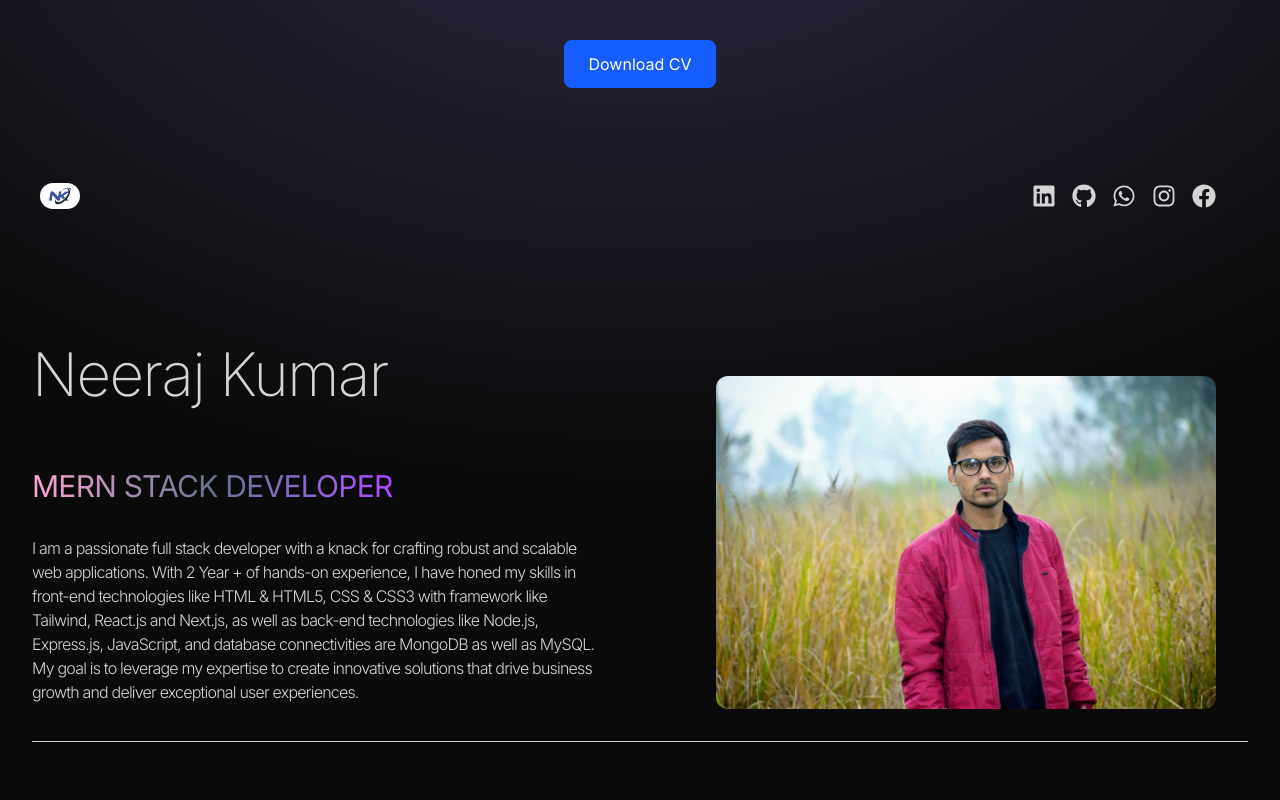
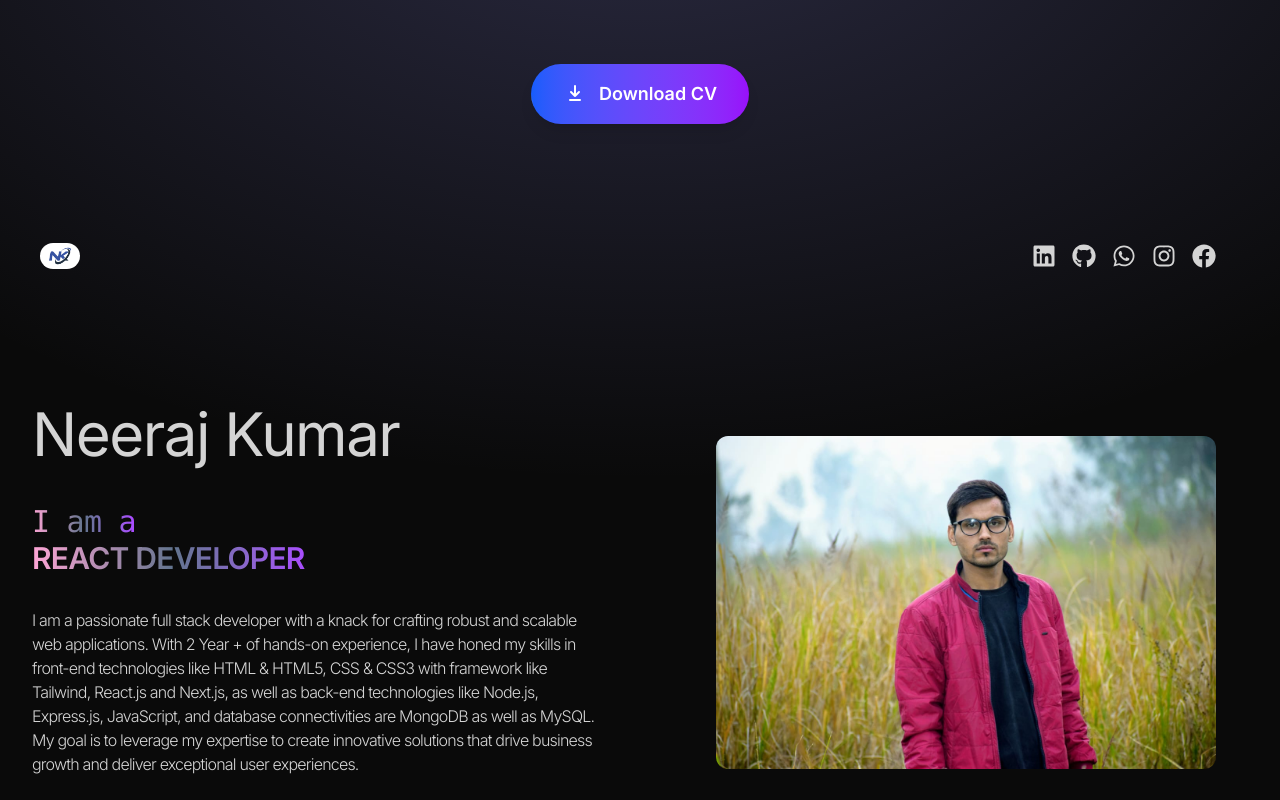
Before and after one commit to Neeraj708888/React-portfolio, a React (Vite) app: page / in a window 1280 px wide. Shown: the top 800 px of the page. Built offline with nearby package versions, Linux system fonts and the light colour scheme.

Commit message:
Added line in Heading

```diff
--- a/package.json
+++ b/package.json
@@ -15,7 +15,8 @@
     "react": "^19.0.0",
     "react-dom": "^19.0.0",
     "react-icons": "^5.5.0",
-    "react-router-dom": "^7.9.1"
+    "react-router-dom": "^7.9.1",
+    "react-simple-typewriter": "^5.0.1"
   },
   "devDependencies": {
     "@eslint/js": "^9.19.0",
--- a/src/components/Experience.jsx
+++ b/src/components/Experience.jsx
@@ -10,10 +10,15 @@ const Experience = () => {
         whileInView={{ opacity: 1, y: 0 }}
         initial={{ opacity: 0, y: -100 }}
         transition={{ duration: 0.5 }}
-        className="my-20 text-center text-4xl"
+        className="mt-20 text-center text-4xl font-bold"
       >
         Experience
       </motion.h2>
+
+      <div className="flex flex-col items-center gap-2 mb-16 mt-3">
+        <div className="h-1 w-52 rounded-full bg-gradient-to-r from-purple-600 via-pink-500 to-red-500"></div>
+        <div className="h-1 w-36 rounded-full bg-gradient-to-r from-cyan-500 via-blue-500 to-purple-600"></div>
+      </div>
 
       <div>
         {EXPERIENCE.map((experience, index) => (
@@ -38,7 +43,7 @@ const Experience = () => {
                 </span>
               ))}
 
-                <p className='text-blue-400 hover:underline hover:text-blue-600 mt-2'><a href={experience.web_link}>{experience.short_name}</a></p>
+              <p className='text-blue-400 hover:underline hover:text-blue-600 mt-2'><a href={experience.web_link}>{experience.short_name}</a></p>
 
             </motion.div>
 
@@ -51,7 +56,7 @@ const Experience = () => {
               className="w-full lg:w-3/4 text-left lg:text-right"
             >
 
-                <p key={index} className="text-sm text-neutral-400 text-start tracking-wide">{experience.description}</p>
+              <p key={index} className="text-sm text-neutral-400 text-start tracking-wide">{experience.description}</p>
 
             </motion.div>
           </div>
--- a/src/components/Hero.jsx
+++ b/src/components/Hero.jsx
@@ -1,33 +1,56 @@
 import React from 'react'
-import {HERO_CONTENT} from "../constants/index"
+import { HERO_CONTENT } from "../constants/index"
 import pic from "../assets/pic1.jpeg";
-import {motion} from 'framer-motion';
+import { motion } from 'framer-motion';
+import { Typewriter } from 'react-simple-typewriter';
 
-const container = (delay)=> ({
-    hidden: {x: -100, opacity: 0},
+const container = (delay) => ({
+    hidden: { x: -100, opacity: 0 },
     visible: {
-        x:0,
-        opacity:1,
-        transition: {duration: 0.5, delay: delay}
+        x: 0,
+        opacity: 1,
+        transition: { duration: 0.5, delay: delay }
     }
 });
 
 const Hero = () => {
     return (
         <div className='border-b border-neutral-900pb-4 lg:mb-35'>
-        <div  className='flex flex-wrap'>
+            <div className='flex flex-wrap'>
                 <div className='w-full lg:w-1/2'>
                     <div className='flex flex-col items-center lg:items-start'>
                         <motion.h1
                             variants={container(0)}
                             initial="hidden"
                             animate="visible"
-                className='pb-16 text-6xl tracking-tight lg:-text-8xl font-semi-bold font-extralight'>Neeraj Kumar</motion.h1>
+                            className='pb-10 text-6xl tracking-tight lg:-text-8xl font-semi-bold'>Neeraj Kumar</motion.h1>
                         <motion.span
                             variants={container(0.5)}
                             initial="hidden"
                             animate="visible"
-                className='bg-gradient-to-r from-pink-300 via-slate-500 to-purple-500 bg-clip-text text-3xl tracking-tight text-transparent'>MERN STACK DEVELOPER</motion.span>
+                            className='bg-gradient-to-r from-pink-300 via-slate-500 to-purple-500 bg-clip-text text-3xl tracking-tight text-transparent font-mono'>I am a</motion.span>
+                        <motion.span
+                            variants={container(0.5)}
+                            initial="hidden"
+                            animate="visible"
+                            className="bg-gradient-to-r from-pink-300 via-slate-500 to-purple-500 bg-clip-text text-3xl tracking-tight text-transparent font-semibold"
+                        >
+                            <Typewriter
+                                words={[
+                                    "MERN STACK DEVELOPER",
+                                    "REACT DEVELOPER",
+                                    "NODE.JS DEVELOPER",
+                                    "FULL STACK DEVELOPER",
+                                    "Web Developer"
+                                ]}
+                                loop={0}
+                                cursor
+                                cursorStyle="|"
+                                typeSpeed={100}
+                                deleteSpeed={50}
+                                delaySpeed={2000}
+                            />
+                        </motion.span>
                         <motion.p
                             variants={container(1)}
                             initial="hidden"
@@ -40,9 +63,9 @@ const Hero = () => {
                 <div className='w-full lg:w-1/2 lg:p-8'>
                     <div className='flex justify-end'>
                         <motion.img
-                    initial={{x: 100, opacity: 0}}
-                    animate={{x: 0, opacity: 1}}
-                    transition={{duration: 1, deley:  1.2}}
+                            initial={{ x: 100, opacity: 0 }}
+                            animate={{ x: 0, opacity: 1 }}
+                            transition={{ duration: 1, deley: 1.2 }}
                             src={pic} alt="Neeraj Kumar"
                             className='rounded-xl' height={600} width={500} />
                     </div>
--- a/src/components/Projects.jsx
+++ b/src/components/Projects.jsx
@@ -5,15 +5,19 @@ import { Link } from "react-router-dom";
 
 const Projects = () => {
   return (
-    <div className="border-b border-neutral-900 pb-4">
+    <div className="border-b border-neutral-900 pb-4 mt-4">
       <motion.h2
         whileInView={{ opacity: 1, y: 0 }}
         initial={{ opacity: 0, y: -100 }}
         transition={{ duration: 0.5 }}
-        className="my-20  text-center  text-4xl"
+        className="text-center  text-4xl"
       >
         Projects
       </motion.h2>
+      <div className="flex flex-col items-center gap-2 mb-16 mt-3">
+        <div className="h-1 w-40 rounded-full bg-gradient-to-r from-purple-600 via-pink-500 to-red-500"></div>
+        <div className="h-1 w-26 rounded-full bg-gradient-to-r from-cyan-500 via-blue-500 to-purple-600"></div>
+      </div>
       <div className="flex flex-col">
         {PROJECTS.map((project, index) => (
           <div key={index} className="mb-8 flex flex-wrap lg:justify-center">
@@ -46,7 +50,7 @@ const Projects = () => {
                 {project.links.map((item, id) => (
                   <a
                     key={id}
-                  href={item  }
+                    href={item}
                     target="_blank"
                     rel="noopener noreferrer"
                     className="text-green-500 font-medium"
--- a/src/components/Resume.jsx
+++ b/src/components/Resume.jsx
@@ -1,13 +1,71 @@
-import React from 'react';
+import React from "react";
 
 const CV = () => {
   return (
-    <div className="text-center my-10 overflow-hidden whitespace-nowrap">
+    <div className="flex justify-center items-center my-16">
       <a
         href="https://drive.google.com/file/d/1v0NUUXkgKkNwtiTpMbTaNPkYtVq7pA8g/view?usp=drive_link"
-        className="inline-block bg-blue-600 text-white px-6 py-3 rounded-lg hover:bg-blue-700 transition duration-300"
+        target="_blank"
+        rel="noopener noreferrer"
+        className="
+          group
+          relative
+          inline-flex
+          items-center
+          gap-3
+          px-8
+          py-4
+          text-lg
+          font-semibold
+          text-white
+          rounded-full
+          bg-gradient-to-r
+          from-blue-600
+          via-purple-600
+          to-pink-600
+          bg-[length:200%_200%]
+          hover:bg-right
+          transition-all
+          duration-500
+          ease-in-out
+          shadow-lg
+          hover:shadow-2xl
+          hover:scale-105
+          active:scale-95
+          overflow-hidden
+        "
       >
-        Download CV
+        {/* Animated Background Effect */}
+        <span
+          className="
+            absolute
+            inset-0
+            bg-white/20
+            translate-x-[-100%]
+            group-hover:translate-x-[100%]
+            transition-transform
+            duration-1000
+            skew-x-12
+          "
+        ></span>
+
+        {/* Download Icon */}
+        <svg
+          xmlns="http://www.w3.org/2000/svg"
+          className="w-6 h-6 group-hover:animate-bounce"
+          fill="none"
+          viewBox="0 0 24 24"
+          stroke="currentColor"
+          strokeWidth={2}
+        >
+          <path
+            strokeLinecap="round"
+            strokeLinejoin="round"
+            d="M12 4v10m0 0l-4-4m4 4l4-4m-9 8h10"
+          />
+        </svg>
+
+        <span className="relative z-10">Download CV</span>
       </a>
     </div>
   );
--- a/src/components/Technologies..jsx
+++ b/src/components/Technologies..jsx
@@ -32,13 +32,18 @@ const technologies = [
 
 const Technologies = () => {
   return (
-    <div className="border-b border-neutral-800 pb-24">
+    <div className="border-b border-neutral-800 pb-24 mt-4">
       <motion.h1
         whileInView={{ opacity: 1, y: 0 }}
         initial={{ opacity: 0, y: -100 }}
         transition={{ duration: 1.5 }}
 
-        className="my-20  text-center text-4xl">Technologies</motion.h1>
+        className="text-center text-4xl">Technologies</motion.h1>
+
+      <div className="flex flex-col items-center gap-2 mb-16 mt-3">
+        <div className="h-1 w-52 rounded-full bg-gradient-to-r from-purple-600 via-pink-500 to-red-500"></div>
+        <div className="h-1 w-36 rounded-full bg-gradient-to-r from-cyan-500 via-blue-500 to-purple-600"></div>
+      </div>
 
       <motion.div
         whileInView={{ opacity: 1, x: 0 }}
--- a/src/constants/index.jsx
+++ b/src/constants/index.jsx
@@ -49,6 +49,39 @@ export const QUALIFICATION = [
 ];
 
 export const EXPERIENCE = [
+  {
+    company: "Ananta Group Private Limited",
+    position: "Web Developer",
+    location: "Delhi, India",
+    web_link: "www.anantagroup.co.in",
+    short_name: "Ananta Group",
+    duration: [{ start: "Jan 02, 2026" }, { end: "Working..." }],
+    description: `
+  Developed and maintained scalable full-stack web applications using React.js, Next.js, Node.js, Express.js, MySQL, and Supabase.
+  Designed secure RESTful APIs with JWT Authentication, Authorization, Tokens, and Role-Based Access Control (RBAC) for admin panels.
+  Built SEO-optimized Next.js websites with dynamic meta tags, Open Graph data, and admin-managed SEO configurations.
+  Integrated OpenAI GPT-4o Mini to generate AI-powered content and automate data-driven workflows.
+  Managed deployment, hosting, and production environments on Hostinger, ensuring performance, security, and reliability.
+  Developed reusable components, dashboard modules, notification systems, and business management tools.
+  Collaborated with cross-functional teams to integrate frontend applications with backend services and third-party APIs.
+  Optimized database structures, API performance, and application scalability for large-scale business requirements.
+`,
+    technologies: [
+      "Supabse",
+      "MySQL",
+      "Express.js",
+      "React.js",
+      "Node.js",
+      "Tailwind CSS",
+      "JSON Web Tokens (JWT)",
+      "Axios",
+      "Git",
+      "Hostinger- Web Hosting",
+      "OpenAI GPT-4o Mini",
+      "Authkey.io WhatsApp Chatbot API",
+    ],
+    logo: "/assets/anantagroup.png", // Optional
+  },
   {
     company: "SN Digitech Private Limited",
     position: "MERN Stack Developer",
```
Also changed, not shown: src/components/About.jsx (+12 -8 lines), src/components/Contact.jsx (+18 -14 lines), src/components/Qualification.jsx (+17 -13 lines), src/assets/Ananta Logo.jpeg (added), 1 other file (tests, documents, lock files or other folders). Lines whose indentation alone changed are shown as unchanged.
